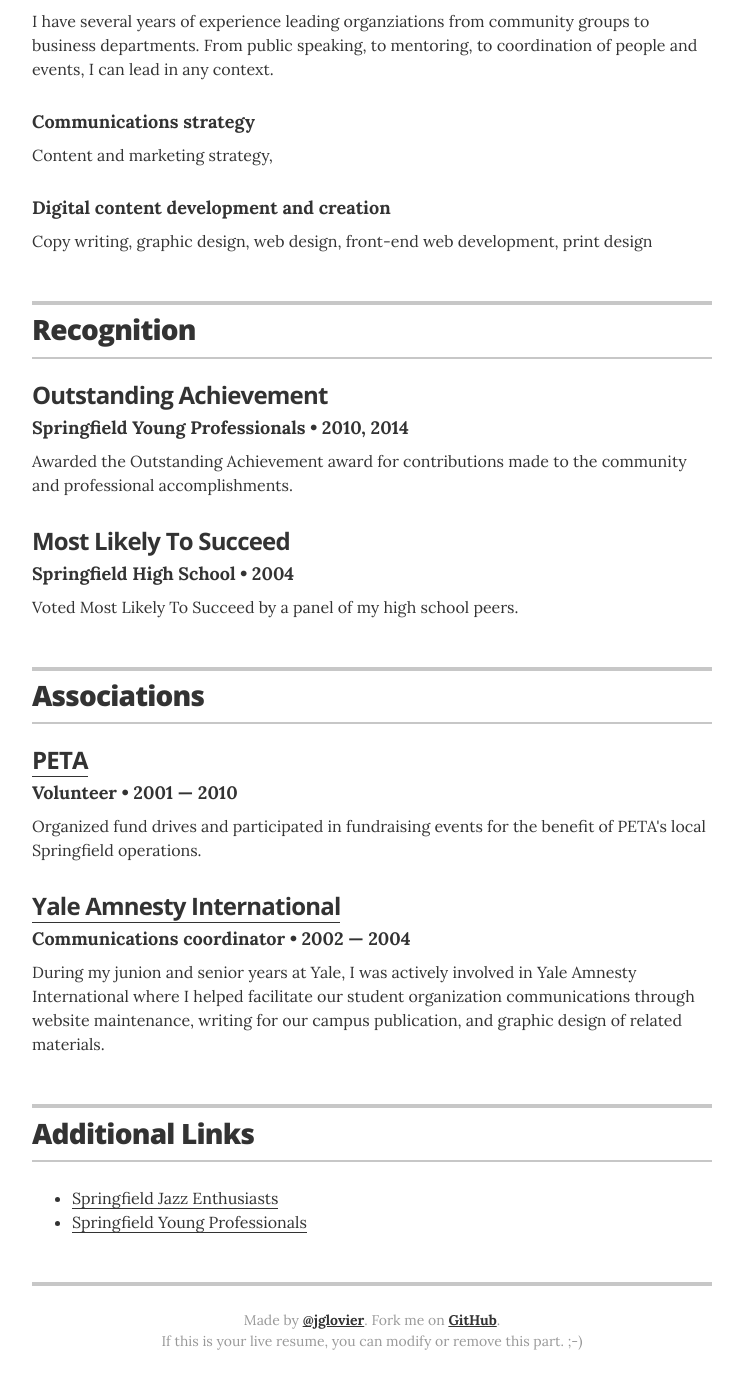
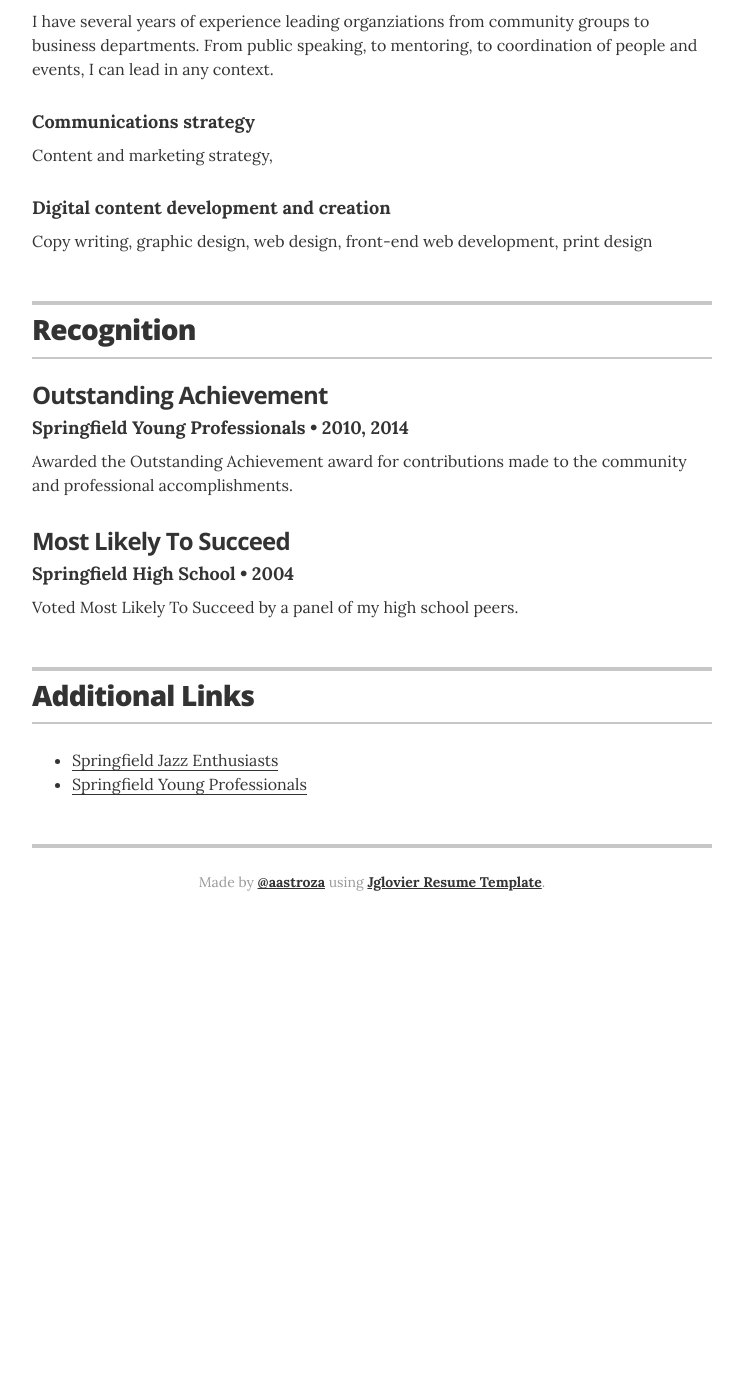
Before and after one commit to aastroza/aastroza.github.io-backup, a Jekyll site: the page built from index.html, in a window 1280 px wide and 1400 px high, scrolled down 2532 px. Shown: the top 1389 px of the window, without its empty margins (268-1011 px from the left). Built offline with Jekyll 4.4.1, drawn with Linux system fonts in a browser that asks for light colours; after the commit the page ends 3473 px from its top, so only the background shows below that; part of the change alters nothing that is shown; some of the changed text lies outside the part shown.

```diff
--- a/_config.yml
+++ b/_config.yml
@@ -1,5 +1,5 @@
 # Site settings
-title: "Jekyll Resume Template"
+title: "Alonso Astroza "
 description: "A resume template for Jekyll and GitHub Pages sites."
 
 # Build settings
@@ -10,15 +10,15 @@ sass:
 
 # Resume settings
 resume_avatar:                  "true"
-resume_name:                    "Lisa M. Simpson"
-resume_title:                   "VP of Global Communications"
+resume_name:                    "Alonso Astroza Tagle"
+resume_title:                   "Chief Innovation Officer / Data Scientist"
 
 # used for the contact button in _layouts/resume.html
-resume_contact_email:           "lisasimpson@youremailaddress.com"
+resume_contact_email:           "alonsoastroza@gmail.com"
 
 # the next two items are used for schema itemprops in _layouts/resume.html
-resume_contact_telephone:       "555-7334"
-resume_contact_address:         "742 Evergreen Terrace, Springfield"
+resume_contact_telephone:       "+56969190480"
+resume_contact_address:         "Macul, Santiago, Chile"
 
 resume_header_contact_info:     "742 Evergreen Terrace, Springfield • 555-7334 • lisasimpson@youremailaddress.com"
 display_header_contact_info:    "false"
@@ -39,20 +39,20 @@ resume_section_projects:        true
 resume_section_skills:          true
 resume_section_recognition:     true
 resume_section_links:           true
-resume_section_associations:    true
+resume_section_associations:    false
 # resume_section_interests:       true
 
 # Resume social links
 # uncomment the options you wish to display, and add your own URL
 resume_social_links:
-  resume_github_url:            "https://github.com/jglovier/resume-template"
-  resume_twitter_url:           "http://twitter.com/jglovier"
-  resume_dribbble_url:          "https://dribbble.com/jag"
+  resume_github_url:            "https://github.com/aastroza/"
+  resume_twitter_url:           "http://twitter.com/aastroza"
+  # resume_dribbble_url:          "https://dribbble.com/jag"
   # resume_facebook_url:          "insert Facebook URL here"
-  resume_linkedin_url:          "https://www.linkedin.com/in/joelglovier"
+  resume_linkedin_url:          "https://www.linkedin.com/in/aastrozacl"
   # resume_instagram_url:         "insert your Instagram URL here"
-  resume_website_url:           "http://joelglovier.com"
-  resume_medium_url:            "https://medium.com/@jglovier"
+  # resume_website_url:           "http://joelglovier.com"
+  # resume_medium_url:            "https://medium.com/@jglovier"
 resume_print_social_links:      true
 
 # Design settings
--- a/_layouts/resume.html
+++ b/_layouts/resume.html
@@ -235,8 +235,8 @@
       {% endif %}
 
       <footer class="page-footer">
-        <p class="footer-line">Made by <a href="http://twitter.com/jglovier">@jglovier</a>. Fork me on <a href="https://github.com/jglovier/resume-template">GitHub</a>.</p>
-        <p class="footer-line">If this is your live resume, you can modify or remove this part. ;-)</p>
+        <p class="footer-line">Made by <a href="http://twitter.com/aastroza">@aastroza</a> using <a href="https://github.com/jglovier/resume-template">Jglovier Resume Template</a>.</p>
+
       </footer>
 
     </div>
```
Also changed, not shown: images/avatar.jpg.
